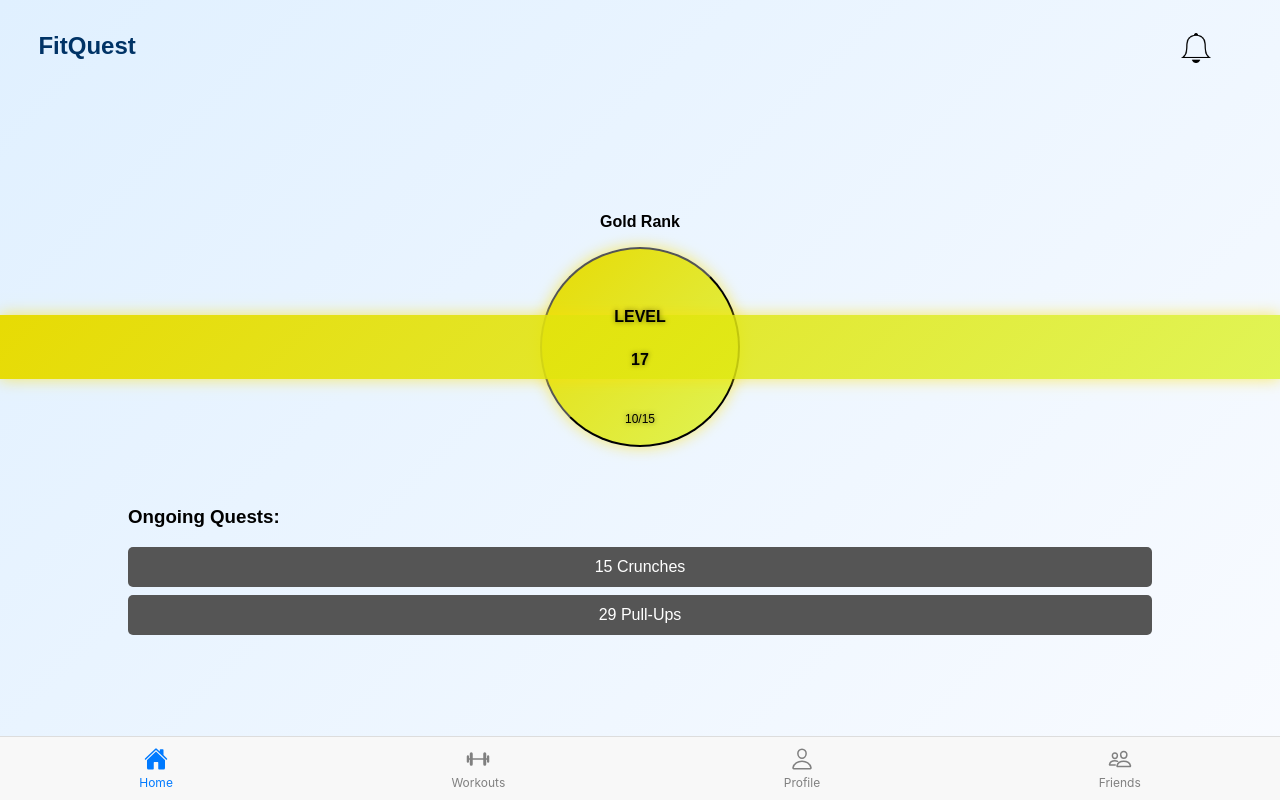
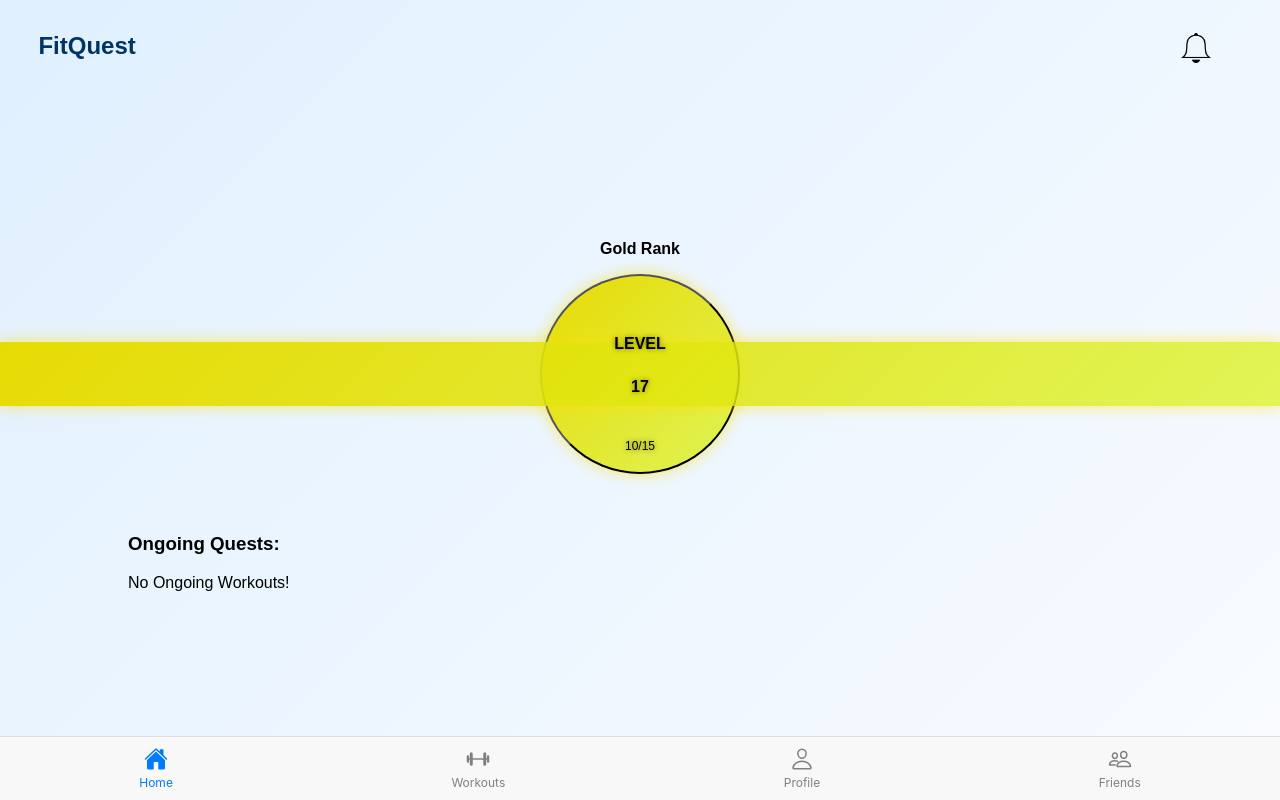
Before and after one commit to Aiden-Rodriguez/FitQuestPrototype, a React (Create React App) app in the folder fitquest/: page / in a window 1280 px wide. Built offline with nearby package versions, Linux system fonts and the light colour scheme.

Commit message:
added local storage, fixed buttons heuristic

```diff
--- a/fitquest/src/App.js
+++ b/fitquest/src/App.js
@@ -1,4 +1,4 @@
-import React, { useState } from 'react';
+import React, { useState, useEffect } from 'react';
 import { BrowserRouter as Router, Routes, Route, NavLink, useNavigate } from 'react-router-dom';
 import { IoHome, IoHomeOutline, IoBarbell, IoBarbellOutline, IoPerson, IoPersonOutline, IoPeople, IoPeopleOutline } from 'react-icons/io5';
 import './App.css';
@@ -12,6 +12,7 @@ import bellIcon from "./assets/bellicon.png";
 // Individual screen components
 function HomeScreen() {
   const navigate = useNavigate();
+  const [workouts, setWorkouts] = useState([]);
 
   const [isOverlayOpen, setIsOverlayOpen] = useState(false);
 
@@ -24,6 +25,11 @@ function HomeScreen() {
       setIsOverlayOpen(false);
     }
   };
+
+  useEffect(() => {
+    const savedWorkouts = JSON.parse(localStorage.getItem('workouts')) || [];
+    setWorkouts(savedWorkouts);
+  }, []);
 
   return (
     <div className="home-container">
@@ -60,8 +66,12 @@ function HomeScreen() {
       {/* Ongoing Quest Section */}
       <div className="quest-section">
         <h3>Ongoing Quests:</h3>
-        <div className="quest-box">15 Crunches</div>
-        <div className="quest-box">29 Pull-Ups</div>
+        {workouts.length > 0 ? (
+          workouts.map((workout, index) =>
+          <div key={index} className="questText">{workout.name}</div>)
+        ) : (
+          <p>No Ongoing Workouts!</p>
+        )}
       </div>
     </div>
   );
--- a/fitquest/src/workouts.js
+++ b/fitquest/src/workouts.js
@@ -1,4 +1,4 @@
-import React, { useState } from 'react';
+import React, { useState, useEffect } from 'react';
 import './workoutsScreen.css';
 import bubble from './assets/bubble.jpg';
 import { useNavigate } from 'react-router-dom';
@@ -43,6 +43,17 @@ function WorkoutsScreen() {
     setShowModal(true);
   };
 
+   useEffect(() => {
+    const savedWorkouts = JSON.parse(localStorage.getItem('workouts')) || [];
+    setWorkouts(savedWorkouts);
+  }, []);
+
+  useEffect(() => {
+    if (workouts.length > 0) {
+      localStorage.setItem('workouts', JSON.stringify(workouts));
+    }
+  }, [workouts]);
+
   const handleCardClick = (workout) => {
     setCurrentWorkout(workout);
     setShowModal(true);
@@ -68,9 +79,8 @@ function WorkoutsScreen() {
       updatedWorkouts = workouts.map((w) =>
         w.id === currentWorkout.id ? currentWorkout : w
       );
-      setWorkouts(updatedWorkouts);
     }
-    localStorage.setItem('workouts', JSON.stringify(updatedWorkouts)); // Save to localStorage
+    setWorkouts(updatedWorkouts);
     setShowModal(false);
   };
 
```
